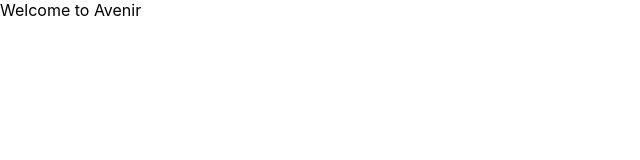
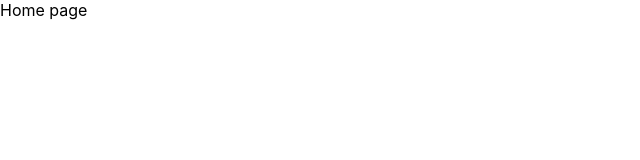
Before and after one commit to Phoenix-NSEC/Avenir-Phoenix, a React (Create React App) app: page / in a window 1280 px wide. Shown: the top 160 px of the page, without its empty margins (0-640 px from the left). Built offline with nearby package versions, Linux system fonts and the light colour scheme.

Commit message:
structure added

```diff
--- a/src/App.js
+++ b/src/App.js
@@ -1,9 +1,19 @@
+import { Route, Routes } from 'react-router-dom';
 import './App.css';
+import Home from './pages/Home/Home';
+import Events from './pages/Events/Events';
+import Aboutus from './pages/About/Aboutus';
+import Contact from './pages/Contact/Contact';
 
 function App() {
   return (
-    <div className="App">
-      Welcome to Avenir
+    <div>
+      <Routes>
+        <Route path='/' element={<Home/>}/>
+        <Route path='/events' element={<Events/>}/>
+        <Route path='/about' element={<Aboutus/>}/>
+        <Route path='/contact' element={<Contact/>}/>
+      </Routes>
     </div>
   );
 }
--- a/src/index.js
+++ b/src/index.js
@@ -1,11 +1,14 @@
-import React from 'react';
-import ReactDOM from 'react-dom/client';
-import './index.css';
-import App from './App';
+import React from "react";
+import ReactDOM from "react-dom/client";
+import "./index.css";
+import App from "./App";
+import { BrowserRouter } from "react-router-dom";
 
-const root = ReactDOM.createRoot(document.getElementById('root'));
+const root = ReactDOM.createRoot(document.getElementById("root"));
 root.render(
   <React.StrictMode>
-    <App />
+    <BrowserRouter>
+      <App />
+    </BrowserRouter>
   </React.StrictMode>
 );
--- /dev/null
+++ b/src/pages/About/Aboutus.js
@@ -0,0 +1,11 @@
+import React from 'react'
+
+function Aboutus() {
+  return (
+    <div>
+      About us page
+    </div>
+  )
+}
+
+export default Aboutus
--- /dev/null
+++ b/src/pages/Contact/Contact.js
@@ -0,0 +1,11 @@
+import React from 'react'
+
+function Contact() {
+  return (
+    <div>
+      Contact us page
+    </div>
+  )
+}
+
+export default Contact
--- /dev/null
+++ b/src/pages/Events/Events.js
@@ -0,0 +1,11 @@
+import React from 'react'
+
+function Events() {
+  return (
+    <div>
+      Events page
+    </div>
+  )
+}
+
+export default Events
--- /dev/null
+++ b/src/pages/Home/Home.js
@@ -0,0 +1,11 @@
+import React from 'react'
+
+function Home() {
+  return (
+    <div>
+      Home page
+    </div>
+  )
+}
+
+export default Home
```
Also changed, not shown: src/components/Navbar.js (added, +11 -0 lines).
